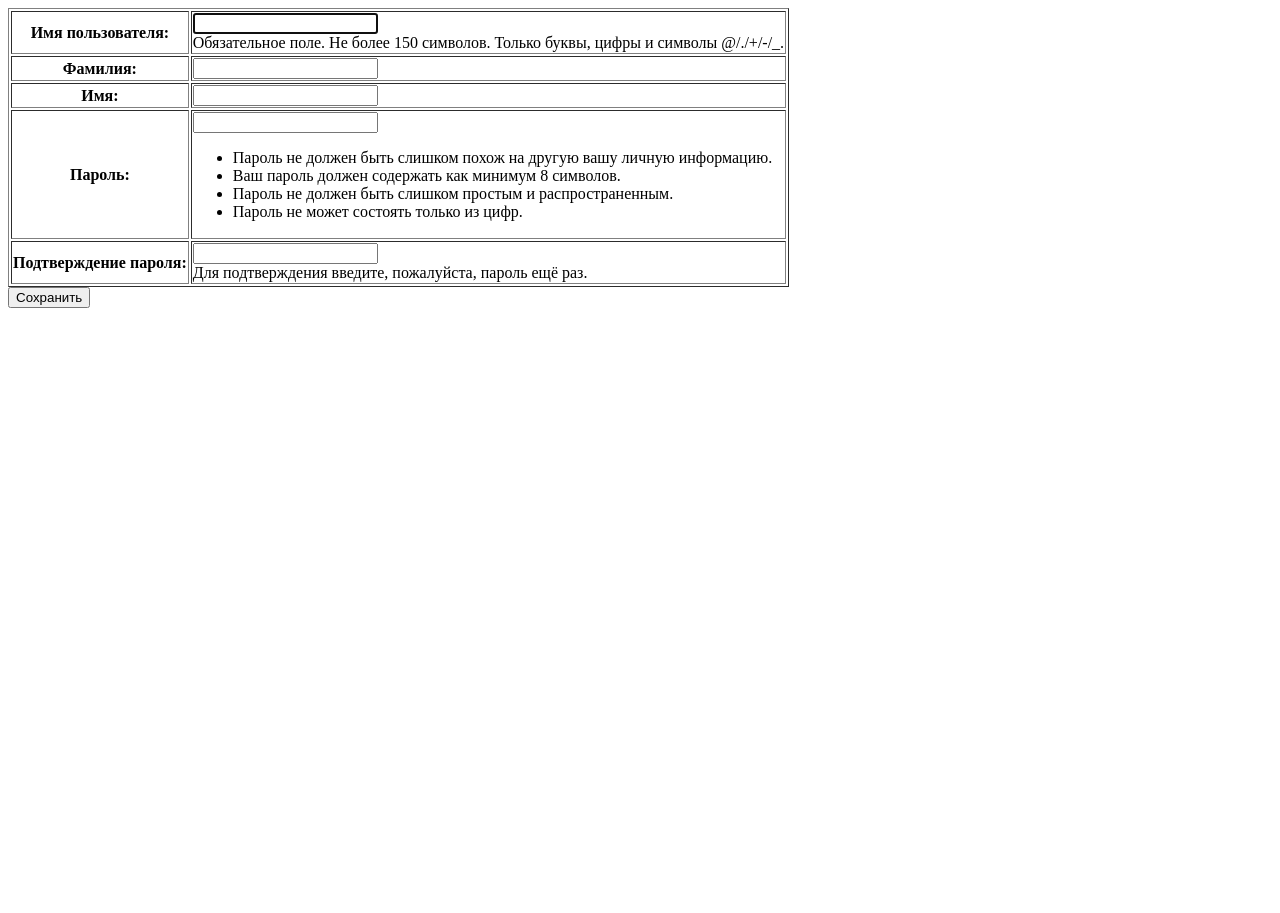
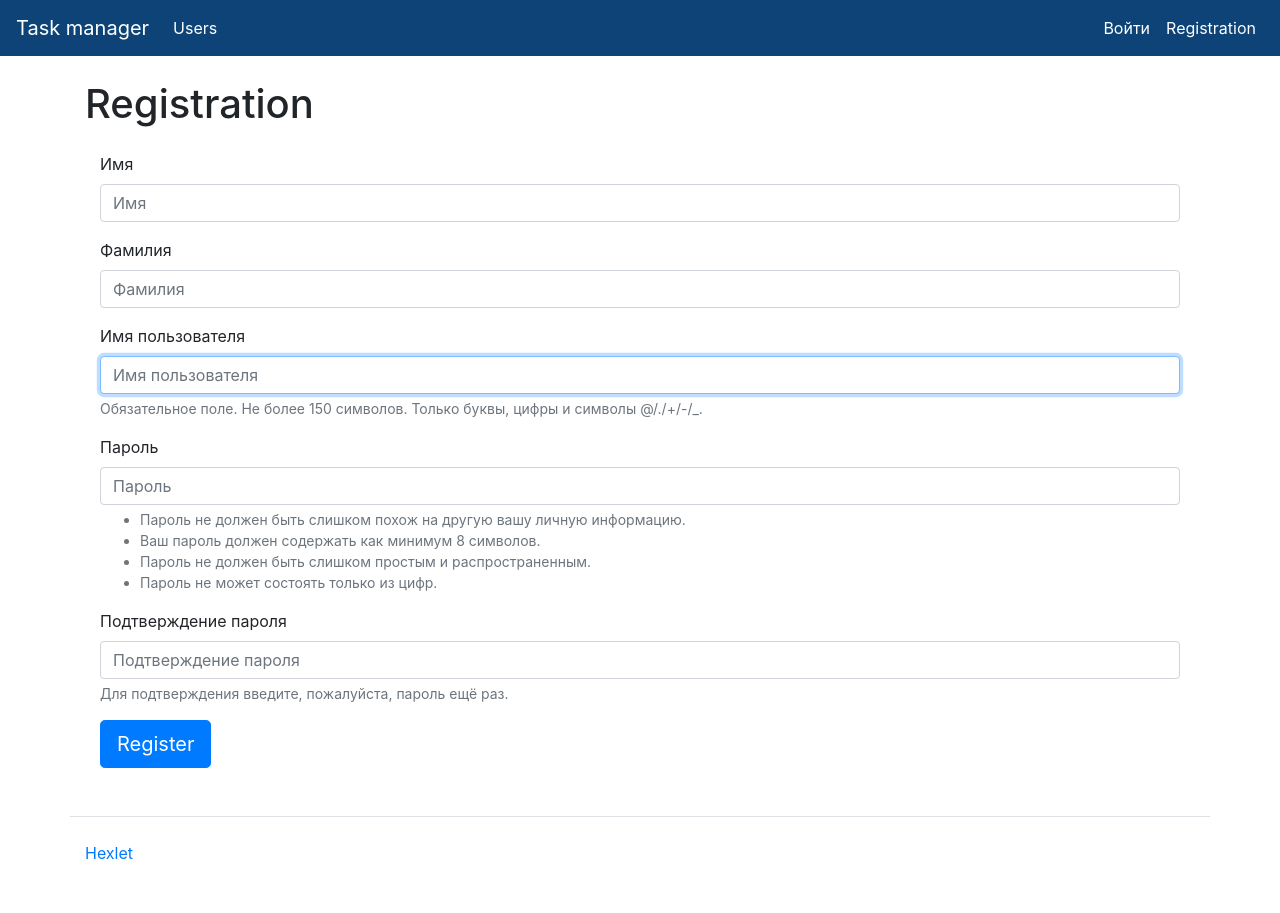
Before and after one commit to Valerii-Denisov/python-project-52, a Django app: page /users/user_create/ in a window 1280 px wide. Before the commit the page ends 308 px from the top, so only its background shows below. Run offline with Django 4.2, Linux system fonts and the light colour scheme; some libraries are stand-ins or nearby versions.

Commit message:
add user creation form

```diff
--- a/task_manager/templates/user_create.html
+++ b/task_manager/templates/user_create.html
@@ -1,7 +1,16 @@
+{% extends "base.html" %}
+{% load bootstrap4 %}
+{% load i18n %}
+
+{% block content %}
+<h1 class="my-4">{% translate "Registration" %}</h1>
 <form action="{% url 'user_create' %}" method="post">
-    {% csrf_token %}
-    <table border="1">
-       {{ form }}
-    </table>
-    <input type="submit" value="Сохранить">
+    <div class="container wrapper flex-grow-1">
+        {% csrf_token %}
+        <table>
+           {% bootstrap_form form %}
+        </table>
+        <button class="btn btn-primary btn-lg" type="submit">{% translate "Register" %}</button>
+    </div>
 </form>
+{% endblock %}
--- a/task_manager/users/forms.py
+++ b/task_manager/users/forms.py
@@ -9,9 +9,9 @@ class Register(UserCreationForm):
     class Meta:
         model = User
         fields = (
+            'first_name',
+            'last_name',
             'username',
-            'last_name',
-            'first_name',
             'password1',
             'password2',
         )
--- a/task_manager/users/views.py
+++ b/task_manager/users/views.py
@@ -17,6 +17,5 @@ class UserRegister(View):
     template_name = 'user_create.html'
 
     def get(self, request, *args, **kwargs):
-        model = User
         form = Register
         return render(request, self.template_name, context={'form': form})
```
Also changed, not shown: locale/ru/LC_MESSAGES/django.po, 1 other file.
